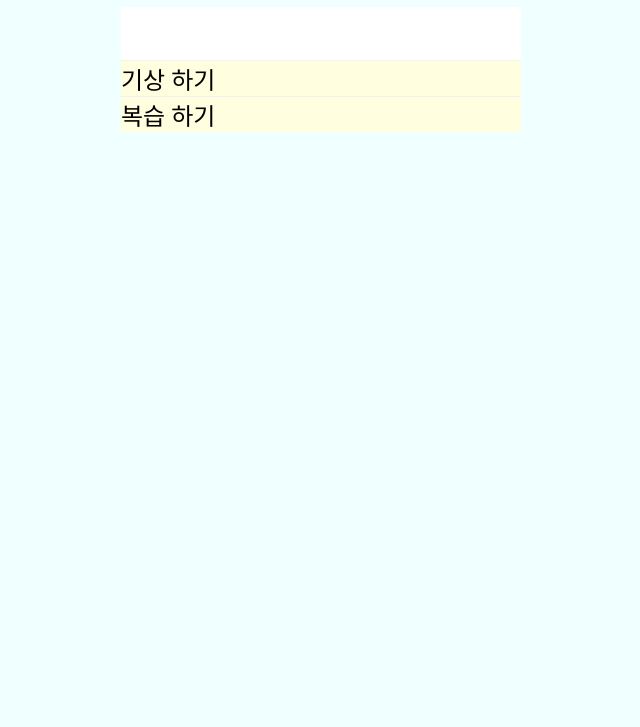
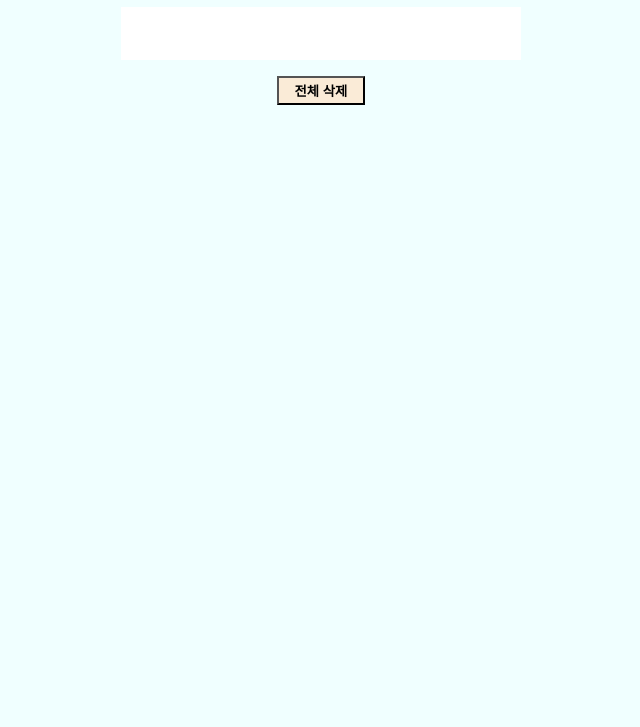
Before and after one commit to Daily-manjoo/Todo-list, a plain HTML site: page index.html in a window 1280 px wide. Shown: the part 73-800 px from the top of the page, without its empty margins (319-959 px from the left). Drawn offline with Linux system fonts and the light colour scheme.

Commit message:
0421 commit

```diff
--- a/index.html
+++ b/index.html
@@ -9,10 +9,10 @@
     <h1>Todo</h1>
     <div class="todo-container">
         <input type="text" id="todo-input" onkeydown="keyCodeCheck()" />
-        <ul id="todo-list">
-            <li><span>기상 하기</span></li>
-            <li>복습 하기</li>
-        </ul>
+        <ul id="todo-list"></ul>
+    </div>
+    <div class="delete-btn-wrapper">
+        <button>전체 삭제</button>
     </div>
 </body>
 </html>
--- a/script.js
+++ b/script.js
@@ -8,13 +8,16 @@ const createTodo = function (){
 
     newBtn.addEventListener('click', ()=> {
         newLi.classList.toggle('complete')
-    })
+    });
+
+    newLi.addEventListener('dblclick', () => {
+        newLi.remove();
+    });
 
     newSpan.textContent = todoInput.value;
     newLi.appendChild(newBtn);
     newLi.appendChild(newSpan); //하위 노드 추가
     todoList.appendChild(newLi);
-    console.log(newLi);
     todoInput.value = '';
 }
 
--- a/style.css
+++ b/style.css
@@ -56,3 +56,14 @@ li button {
 li button:active {
     border: 2px solid grey;
 }
+
+.delete-btn-wrapper {
+    margin-top: 1rem;
+}
+
+.delete-btn-wrapper button{
+    font-weight: bold;
+    background-color: antiquewhite;
+    padding: 0.2rem 1rem;
+    cursor: pointer;
+}
```
